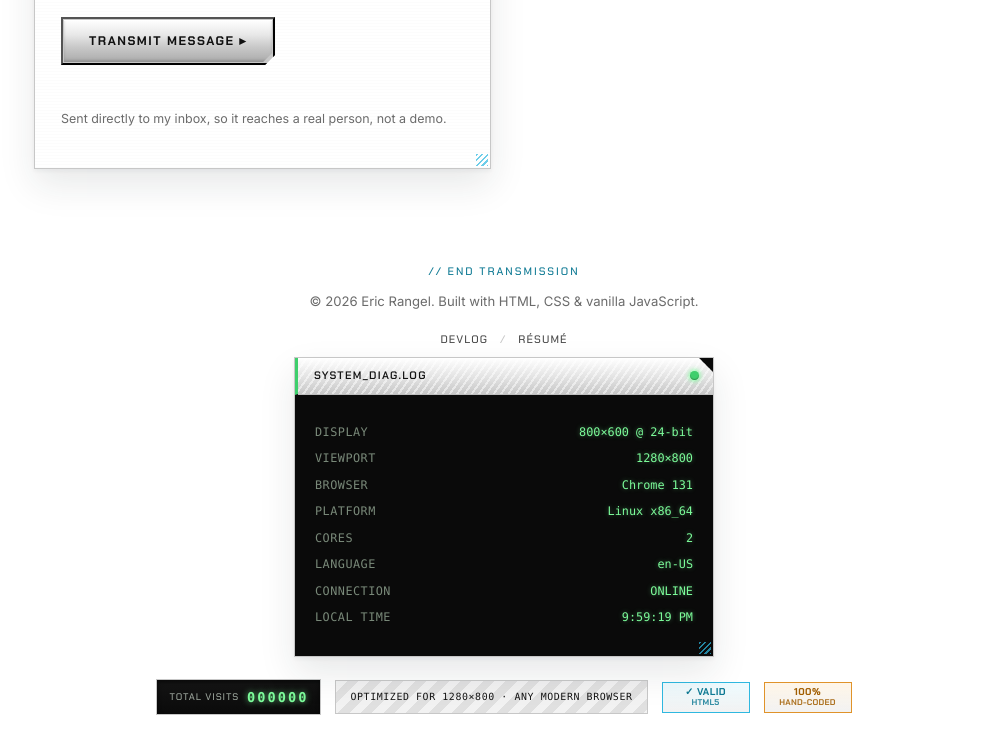
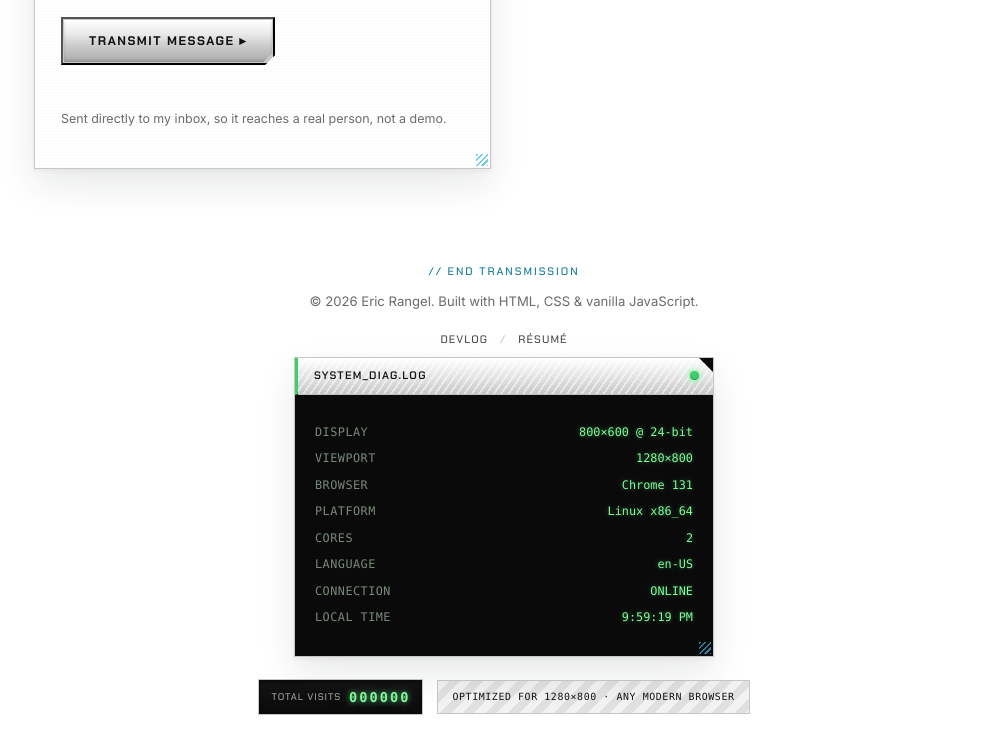
Before and after one commit to ericrangel776/ericrangel776.github.io, a plain HTML site: page index.html in a window 1280 px wide. Shown: the part 5026-5779 px from the top of the page, without its empty margins (136-1141 px from the left). Drawn offline with Linux system fonts and the light colour scheme; no server answers.

Commit message:
Remove HTML5/hand-coded footer badges
Co-Authored-By: Claude Sonnet 5 <noreply@anthropic.com>

```diff
--- a/index.html
+++ b/index.html
@@ -507,14 +507,6 @@
         <span class="hc-digits" id="hitCounter">000000</span>
       </div>
       <div class="legacy-badge">OPTIMIZED FOR 1280×800 · ANY MODERN BROWSER</div>
-      <div class="badge88 v-cyan" title="Semantic, hand-checked markup, no framework scaffolding.">
-        <span class="b88-top">✓ VALID</span>
-        <span class="b88-bottom">HTML5</span>
-      </div>
-      <div class="badge88 v-amber" title="No site builder or template, every line written by hand.">
-        <span class="b88-top">100%</span>
-        <span class="b88-bottom">HAND-CODED</span>
-      </div>
     </div>
   </div>
 </footer>
```
